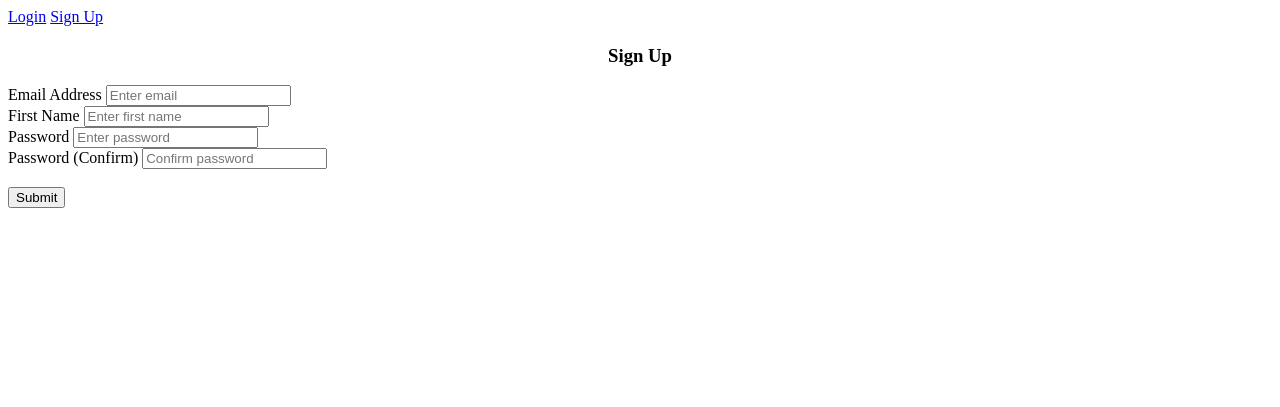
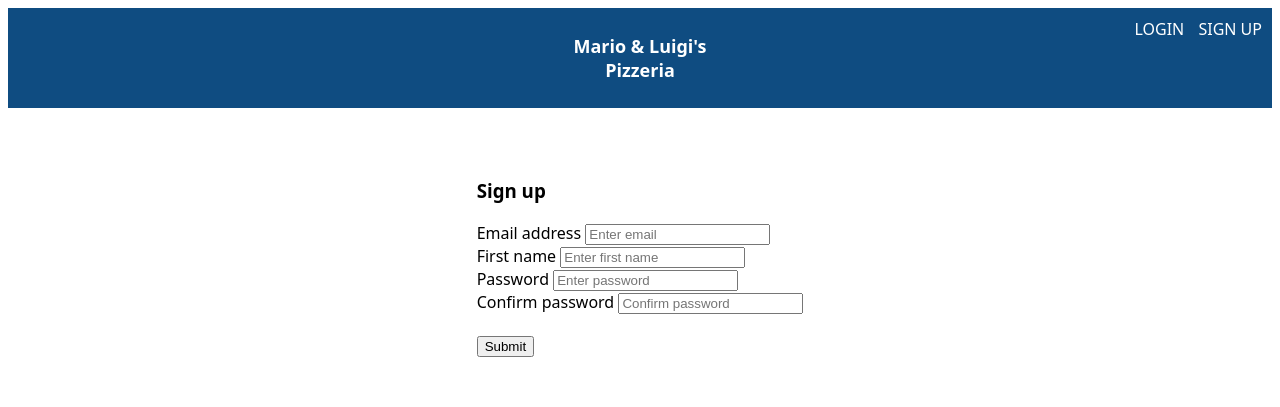
Before and after one commit to ViktorVelizarov/Pizzaria-Project, a Flask app: page /sign-up in a window 1280 px wide. Shown: the top 407 px of the page. Run offline with Flask 3, Linux system fonts and the light colour scheme.

Commit message:
Updated style and added images

```diff
--- a/website/static/css/styles.css
+++ b/website/static/css/styles.css
@@ -1,19 +1,94 @@
+body {
+  font-family: system-ui, -apple-system, BlinkMacSystemFont, 'Segoe UI', Roboto, Oxygen, Ubuntu, Cantarell, 'Open Sans', 'Helvetica Neue', sans-serif;
+  background-color: rgb(255, 255, 255)
+}
+
 .navbar {
   gap: 5px;
+  background-color: #0F4C81; /* Tomato Red */
+  width: 100%; /* You can adjust the width as needed */
+  height: 100px; /* You can adjust the height as needed */
+  display: flex;
+  position: relative;
 }
 
-.pizza-container{
+.pizza-container {
   background-color: beige;
   width: 200px;
 }
 
-.items-container{
+.items-container {
   display: flex;
   flex-direction: row;
   gap: 20px;
 }
 
-.cart-item-container{
+.cart-item-container {
   display: flex;
   flex-direction: row;
 }
+
+.top-right {
+  position: absolute;
+  top: 10px; /* Adjust top value to control vertical position */
+  right: 10px; /* Adjust right value to control horizontal position */
+}
+
+/* Style the Login and Sign up links if needed */
+.top-right a {
+  color: #fff; /* Text color */
+  text-decoration: none; /* Remove underline */
+  margin-left: 10px; /* Add some spacing between the links */
+  /* Add any other styles you need */
+}
+
+.logo {
+  float: left; /* Float the logo to the left to position it in the top left */
+  margin-right: 10px; /* Add some spacing to separate the logo from the navbar content */
+}
+
+.centered-image {
+  display: block;
+  margin: 0 auto;
+  width: 80px;
+  height: 80px;
+  margin-top: calc((100px - 80px) / 2); /* Vertically center the image */
+}
+
+.navbar-text {
+  text-align: center;
+  position: absolute;
+  top: 50%;
+  left: 50%;
+  transform: translate(-50%, -50%);
+}
+
+.navbar-text p {
+  color: #fff;
+  font-size: 18px;
+  font-weight: bold;
+  margin: 0;
+  padding: 0;
+}
+
+.centered-form {
+  display: flex;
+  justify-content: center;
+  align-items: center;
+  height: calc(50vh - 100px); /* Adjusted height to accommodate the navbar's height */
+}
+
+.centered-form form {
+  display: flex;
+  flex-direction: column;
+  align-items: flex-start;
+  text-align: left;
+}
+
+.centered-form .input-container {
+  margin: 10px;
+}
+
+.centered-success-message {
+  text-align: center;
+}
--- a/website/templates/base.html
+++ b/website/templates/base.html
@@ -1,5 +1,3 @@
-<!--our base template-->
-
 <!DOCTYPE html>
 <html>
   <head>
@@ -7,34 +5,38 @@
     <meta name="viewport" content="width=device-width, initial-scale=1" />
     <link rel="stylesheet" href="{{ url_for('static', filename='css/styles.css') }}">
     <title>{% block title %}Base{% endblock %}</title>
-    <!-- here we define a block in our base template that can be overridden in a child template. We do this becasue we want to change the title according to the page-->
   </head>
   <body>
-    <!--Navbar-->
-    <nav class="">
-        <span class="navbar-toggler-icon"></span>
-      </button>
+    <!-- Navbar -->
+    <nav>
       <div class="navbar">
+
+        <div class="navbar-text">
+          <p>Mario & Luigi's<br>Pizzeria</p>
+        </div>
         <div class="navbar-nav">
           {% if user.is_authenticated %}
           <a href="/">Home</a>
           <a href="/logout">Logout</a>
           <a href="/cart">Cart</a>
-            {% if user.role == "admin" %}
-            <a href="/receive-orders">Receive Orders</a>
-            {% endif %}
+          {% if user.role == "admin" %}
+          <a href="/receive-orders">Receive orders</a>
+          {% endif %}
           {% else %}
-          <a href="/login">Login</a>
-          <a href="/sign-up">Sign Up</a>
+          <div class="top-right">
+            <a href="/login">LOGIN</a>
+            <a href="/sign-up">SIGN UP</a>
+          </div>
           {% endif %}
         </div>
       </div>
     </nav>
 
-    <!--code that displays flash mesages -->
-    {% with messages = get_flashed_messages(with_categories=true) %} {% if
-    messages %} {% for category, message in messages %} {% if category ==
-    'error' %}
+    <!-- Code that displays flash messages -->
+    {% with messages = get_flashed_messages(with_categories=true) %}
+    {% if messages %}
+    {% for category, message in messages %}
+    {% if category == 'error' %}
     <div>
       {{ message }}
     </div>
@@ -42,9 +44,12 @@
     <div>
       {{ message }}
     </div>
-    {% endif %} {% endfor %} {% endif %} {% endwith %}
+    {% endif %}
+    {% endfor %}
+    {% endif %}
+    {% endwith %}
 
-    <!-- block we use to render different content-->
+    <!-- Block we use to render different content -->
     <div>{% block content %} {% endblock %}</div>
   </body>
 </html>
--- a/website/templates/signup.html
+++ b/website/templates/signup.html
@@ -2,14 +2,15 @@
 content %}
 
 <!--when you submit the form send a POST req-->
+<div class="centered-form">
 <form method="POST">
-  <h3 align="center">Sign Up</h3>
+  <h3 align="center">Sign up</h3>
   <div>
-    <label for="email">Email Address</label>
+    <label for="email">Email address</label>
     <input type="email" id="email" name="email" placeholder="Enter email" />
   </div>
   <div>
-    <label for="firstName">First Name</label>
+    <label for="firstName">First name</label>
     <input
       type="text"
       id="firstName"
@@ -27,7 +28,7 @@ content %}
     />
   </div>
   <div>
-    <label for="password2">Password (Confirm)</label>
+    <label for="password2">Confirm password</label>
     <input
       type="password"
       id="password2"
@@ -38,4 +39,5 @@ content %}
   <br />
   <button type="submit">Submit</button>
 </form>
+</div>
 {% endblock %}
```
Also changed, not shown: website/templates/login.html (+7 -2 lines), instance/database.db, website/static/images/background.jpg (added), website/static/images/logo.png (added).
